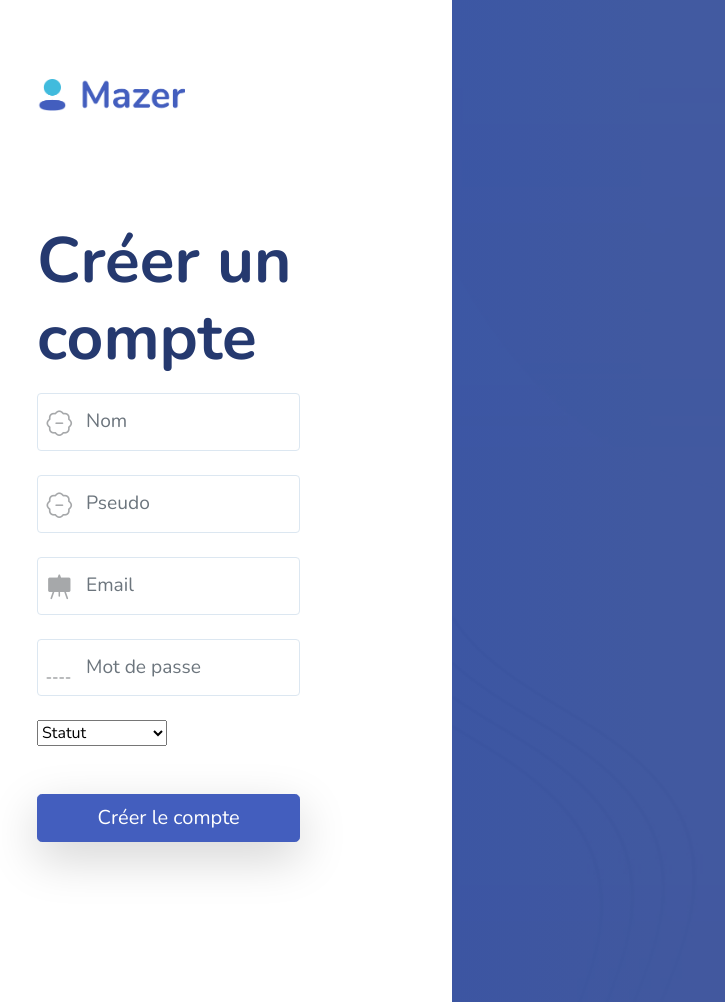
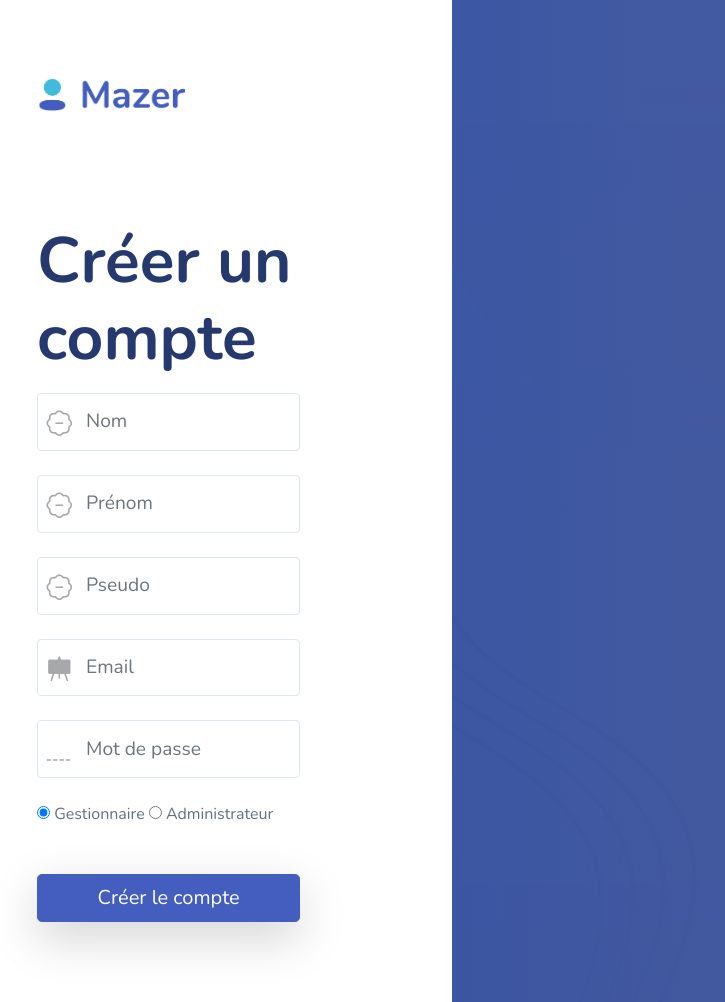
Before and after one commit to albanmp/be_web, a Flask app: page /compte in a window 1280 px wide. Shown: the part 1-1003 px from the top of the page, without its empty margins (91-816 px from the left). Run offline with Flask 2, Linux system fonts and the light colour scheme; some libraries are stand-ins or nearby versions.

Commit message:
register

```diff
--- a/Site/myApp/template/compte.html
+++ b/Site/myApp/template/compte.html
@@ -23,42 +23,42 @@
                     </div>
                     <h1 class="auth-title">Créer un compte</h1>
 
-                    <form action="/">
+                    <form method="post" action="addMembre">
 
                         <div class="form-group position-relative has-icon-left mb-4">
-                            <input type="text" class="form-control form-control-xl" placeholder="Nom">
+                            <input type="text" name="nom" class="form-control form-control-xl" placeholder="Nom">
                             <div class="form-control-icon">
                                 <i class="bi bi-person"></i>
                             </div>
                         </div>
                         <div class="form-group position-relative has-icon-left mb-4">
-                            <input type="text" class="form-control form-control-xl" placeholder="Pseudo">
+                            <input type="text" name="prenom" class="form-control form-control-xl" placeholder="Prénom">
                             <div class="form-control-icon">
                                 <i class="bi bi-person"></i>
                             </div>
                         </div>
                         <div class="form-group position-relative has-icon-left mb-4">
-                            <input type="text" class="form-control form-control-xl" placeholder="Email">
+                            <input type="text" name="pseudo" class="form-control form-control-xl" placeholder="Pseudo">
+                            <div class="form-control-icon">
+                                <i class="bi bi-person"></i>
+                            </div>
+                        </div>
+                        <div class="form-group position-relative has-icon-left mb-4">
+                            <input type="text" name="mail" class="form-control form-control-xl" placeholder="Email">
                             <div class="form-control-icon">
                                 <i class="bi bi-envelope"></i>
                             </div>
                         </div>
                         <div class="form-group position-relative has-icon-left mb-4">
-                            <input type="password" class="form-control form-control-xl" placeholder="Mot de passe">
+                            <input type="password" name="mdp" class="form-control form-control-xl" placeholder="Mot de passe">
                             <div class="form-control-icon">
                                 <i class="bi bi-shield-lock"></i>
                             </div>
                         </div>
 
-                        <select name="monSelect" aria-label="monSelect">
-                            <option selected disabled>
-                                Statut
-                            </option>
-                            <option value="2">Administrateur</option>
-                            <option value="4">Utilisateur</option>
-                        </select>
-
-                        <button class="btn btn-primary btn-block btn-lg shadow-lg mt-5">Créer le compte</button>
+                        <input type="radio" name="statut" value="1" checked /> Gestionnaire
+                        <input type="radio" name="statut" value="0"> Administrateur
+                        <button type="submit" class="btn btn-primary btn-block btn-lg shadow-lg mt-5">Créer le compte</button>
                     </form>
                 </div>
             </div>
--- a/Site/myApp/views.py
+++ b/Site/myApp/views.py
@@ -12,8 +12,9 @@ app.static_folder = "static"
 app.config.from_object('myApp.config')
 
 @app.route("/")
-def index():
-    return render_template("index.html")
+@app.route("/<infoMsg>")
+def index(infoMsg = ''):
+    return render_template("index.html",info=infoMsg)
 
 
 @app.route("/connecter")
@@ -70,3 +71,19 @@ def login():
 #mdp = hashlib.sha256(mdp.encode())
 #mdpC = mdp.hexdigest() #mot de passe chiffré
 #add_user(email, nom, prenom, statut, login, motPasse, avatar)
+
+@app.route("/addMembre", methods=['POST'])
+def addMembre():
+    nom = request.form['nom']
+    prenom = request.form['prenom']
+    mail = request.form['mail']
+    login = request.form['pseudo']
+    motPasse = request.form['mdp']
+    statut = request.form['statut']
+    avatar = 1
+    msg = bdd.add_membreData(nom, prenom,
+    mail, login, motPasse, statut, avatar)
+    if msg == "addMembreOK":
+        return redirect("/addUserOK")
+    else:
+        return redirect("/addUserProblem")
```
Also changed, not shown: Site/myApp/model/bdd.py (+4 -8 lines), Site/myApp/template/index.html (+16 -0 lines), 1 other file.
